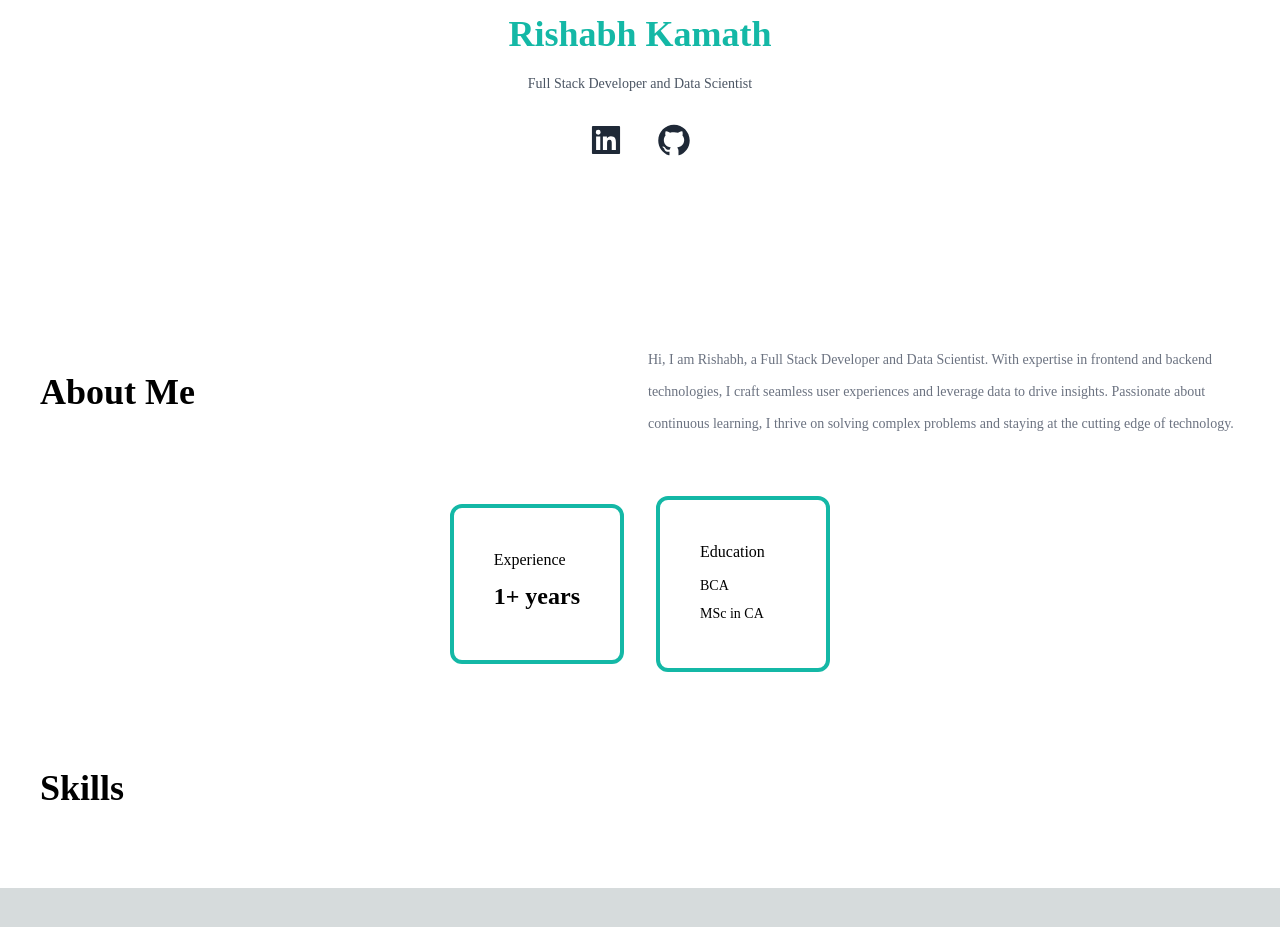
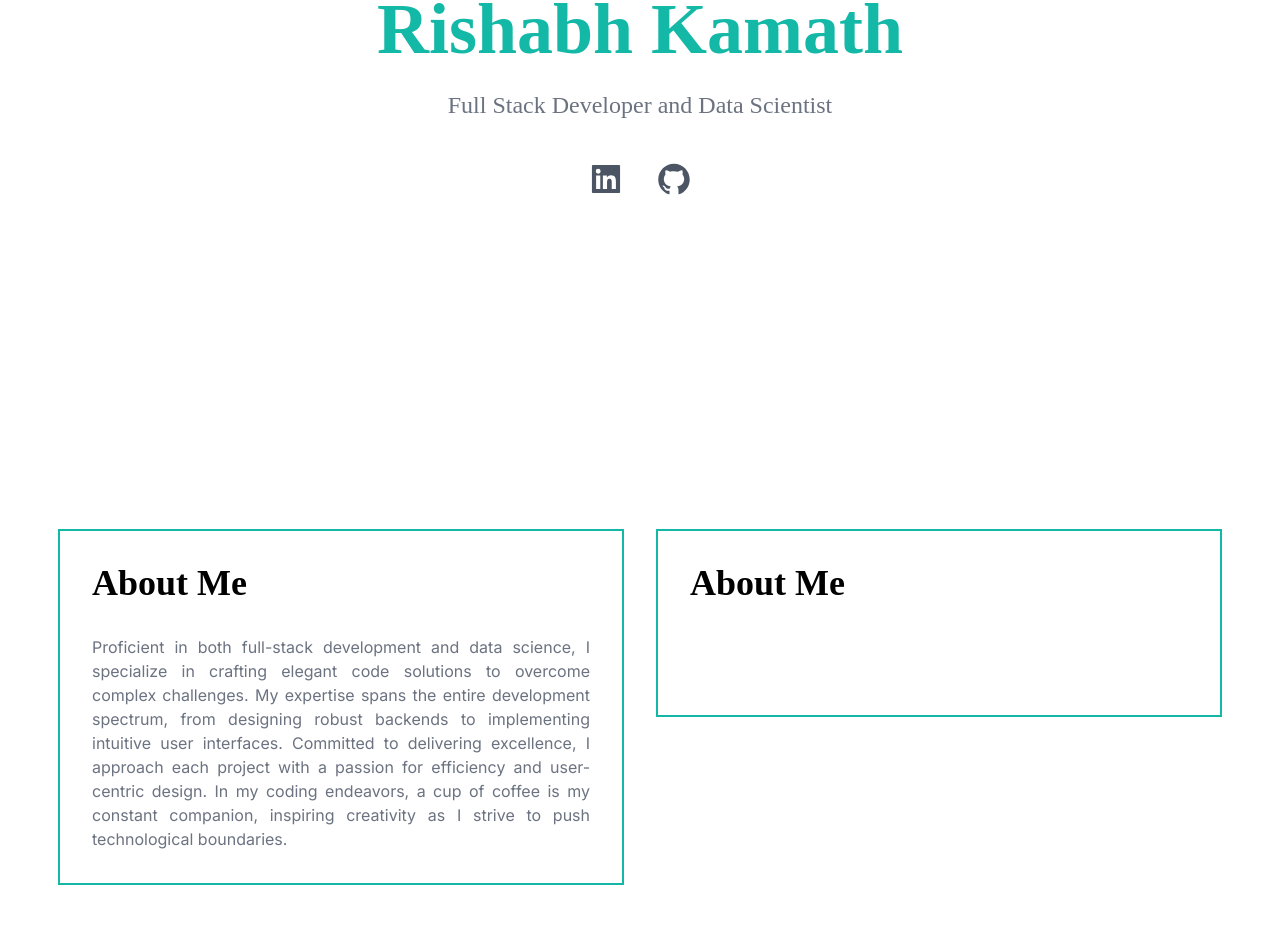
Before and after one commit to rishkamath2199/portfolio, a Next.js app: page / in a window 1280 px wide. Shown: the part 389-1316 px from the top of the page. Before the commit the page ends 1277 px from the top, so only its background shows below. Built offline with nearby package versions, Linux system fonts and the light colour scheme.

Commit message:
Design Changes

```diff
--- a/app/globals.css
+++ b/app/globals.css
@@ -2,28 +2,21 @@
 @tailwind components;
 @tailwind utilities;
 
+@import url('https://fonts.googleapis.com/css2?family=Inter:wght@100;400;500;600;700;800&display=swap');
+@import url('https://fonts.googleapis.com/css2?family=Playfair+Display:wght@900&family=Poppins:ital,wght@0,100;0,200;0,300;0,400;0,500;0,700;0,800;0,900;1,400&display=swap');
+@import url('https://fonts.googleapis.com/css2?family=Playfair+Display:ital,wght@0,400;0,500;0,600;0,700;0,800;1,400;1,600&display=swap');
+@import url('https://fonts.googleapis.com/css2?family=Titillium+Web:ital,wght@0,300;0,400;0,600;0,700;0,900;1,300&display=swap');
 :root {
   --foreground-rgb: 0, 0, 0;
   --background-start-rgb: 214, 219, 220;
   --background-end-rgb: 255, 255, 255;
 }
 
-
 body {
   color: rgb(var(--foreground-rgb));
   background: linear-gradient(
-      to bottom,
-      transparent,
-      rgb(var(--background-end-rgb))
-    )
-    rgb(var(--background-start-rgb));
+    to bottom,
+    rgb(var(--background-start-rgb)),
+    rgb(var(--background-end-rgb))
+  );
 }
-@font-face {
-  font-family: 'Poppins', sans-serif;
-  src: url('https://fonts.googleapis.com/css2?family=Poppins:wght@400;500;700;800&display=swap');
-
-}
-/* @font-face {
-  font-family: 'DM Sans';
-  src: url('https://fonts.googleapis.com/css2?family=DM+Sans:wght@400;500;700;800&display=swap');
-} */
--- a/app/page.js
+++ b/app/page.js
@@ -5,16 +5,16 @@ import { AiFillLinkedin, AiFillGithub } from 'react-icons/ai';
 
 export default function Home() {
   return (
-    <main className='bg-white p-6   '>
+    <main className='bg-white p-8   '>
       <nav className='py-4 flex justify-between'>
-          <h1 className='text-xl'></h1>
+          <h1 className='text-xl'>YOOOOOOO</h1>
           <ul className='flex items-center'>
             <li>
-              <BsFillMoonStarsFill lassName='cursor-pointer text-2xl'></BsFillMoonStarsFill>
+              <BsFillMoonStarsFill className='cursor-pointer text-2xl'></BsFillMoonStarsFill>
             </li>
             <li>
               <a
-                className='bg-gradient-to-r from-cyan-300 to-blue-700 text-white font-poppins px-4 py-2 rounded-md ml-8'
+                className='bg-gradient-to-r from-cyan-300 to-blue-700 text-white font-poppins font-bold px-4 py-2 rounded-md ml-8'
                 href='#'
               >
                 Resume
@@ -22,47 +22,44 @@ export default function Home() {
             </li>
           </ul>
         </nav >
-      <section className=' m-4 min-h-fit align-middle flex flex-col justify-between items-center p-2.5 '>
-        <div className=' py-10 items-center '>
-          <div className='flex mx-auto p-2 bg-gradient-to-r from-cyan-500 to-blue-700 rounded-full w-60 h-60 relative overflow-hidden mt-30 md:h-90 md:w-90'>
+      <section className='  min-h-screen flex flex-col justify-center text-center items-center  p-2.5 '>
+        <div className=' '>
+          {/* <div className='flex mx-auto p-4 bg-gradient-to-r from-teal-500 to-blue-300 rounded-xl w-60 h-60 relative overflow-hidden mt-30 md:h-90 md:w-90'>
             <Image src={deved}alt="Rishabh Kamath's profile picture" layout='fill' objectFit='cover' />
-          </div>
-          <div className='text-center  font-poppins'>
-            <h2 className='text-4xl py-4 text-teal-500 font-bold'> Rishabh Kamath</h2>
-            <h3 className='text-sm py-1 text-gray-600'>
+          </div> */}
+          <div className=''>
+            <h2 className='text-7xl py-4 text-teal-500 font-black font-playfair'> Rishabh Kamath</h2>
+            <h3 className='text-2xl font-playfair py-2 font-medium text-gray-500'>
               Full Stack Developer and Data Scientist
             </h3>
           </div>
-          <div className='flex text-4xl py-6 justify-center gap-8 text-gray-800'>
+          <div className='flex justify-center text-4xl py-8  gap-8 text-gray-600'>
             <AiFillLinkedin></AiFillLinkedin>
             <AiFillGithub></AiFillGithub>
           </div>
         </div>
       </section>
-      <section className=' min-h-fit m-4 font-poppins  py-10'>
-        <div className='py-10 flex flex-col '>
-          <div className='grid gap-4 grid-flow-row-dense grid-cols-1 sm:grid-cols-1 md:grid-cols-1 lg:grid-cols-2 justify-between items-center'>
-            <div className='text-4xl font-bold'>About Me</div>
-            <div className='col-span-1 text-sm text-justifyAll py-4 leading-8 text-gray-500'>Hi, I am Rishabh, a Full Stack Developer and Data Scientist. With expertise in frontend and backend technologies, I craft seamless user experiences and leverage data to drive insights. Passionate about continuous learning, I thrive on solving complex problems and staying at the cutting edge of technology.</div>
+      <section className='min-h-screen flex flex-col p-2.5'>
+  <div className='flex flex-col md:flex-row'>
+    <div className='w-full md:w-1/2'>
+      <div className='m-4 p-4 border-2 border-teal-500'>
+        <p className='text-4xl font-bold font-playfair p-4'>About Me</p>
+        <div className='p-2 m-2 text-md relative font-pop text-justify text-gray-500'>
+          Proficient in both full-stack development and data science, I specialize in crafting elegant code solutions to overcome complex challenges. My expertise spans the entire development spectrum, from designing robust backends to implementing intuitive user interfaces. Committed to delivering excellence, I approach each project with a passion for efficiency and user-centric design. In my coding endeavors, a cup of coffee is my constant companion, inspiring creativity as I strive to push technological boundaries.
         </div>
       </div>
-        <div className='flex justify-center  items-center gap-10'>
-        <div className='grid gap-8  grid-cols-1 sm:grid-cols-1 md:grid-cols-2 lg:grid-cols-2 items-center '>
-                <div className='col p-10 border-teal-500 border-4  rounded-xl relative '>
-                  <div className='font-regular text-md'>Experience</div>
-                  <div className='text-2xl py-2 font-bold'>1+ years</div>
     </div>
-              <div className='col p-10 border-teal-500 border-4  rounded-xl relative'>
-                <div className='font-regular text-md mb-2'>Education</div>
-                <div className='text-sm py-1'>BCA</div>
-                <div className='text-sm py-1'>MSc in CA</div>
+    <div className='w-full md:w-1/2'>
+      <div className='font-playfair m-4 p-4 border-2 border-teal-500'>
+        <p className='text-4xl font-bold p-4'>About Me</p>
+        <div className='p-4 m-6 text-xl font-poppins text-medium text-justify text-gray-600'>
+          {/* Add your content for the second column here */}
+        </div>
       </div>
     </div>
   </div>
 </section>
-      <section className=' min-h-fit m-4 font-poppins  py-10'>
-        <div className='text-4xl font-bold'>Skills</div>
-      </section>
+
     </main>
   );
 }
--- a/package.json
+++ b/package.json
@@ -19,6 +19,6 @@
     "eslint": "^8",
     "eslint-config-next": "14.0.1",
     "postcss": "^8",
-    "tailwindcss": "^3.3.0"
+    "tailwindcss": "^3.3.6"
   }
 }
--- a/tailwind.config.js
+++ b/tailwind.config.js
@@ -13,8 +13,9 @@ module.exports = {
           'conic-gradient(from 180deg at 50% 50%, var(--tw-gradient-stops))',
       },
       fontFamily:{
-        poppins:"Poppins",
-        DmSans:"DM Sans",
+        'playfair':['Playfair Display', 'serif'],
+        'poppins':['Poppins', 'sans-serif'],
+
       }
     },
   },
```
Also changed, not shown: 1 other file (tests, documents, lock files or other folders). Lines whose indentation alone changed are shown as unchanged.
